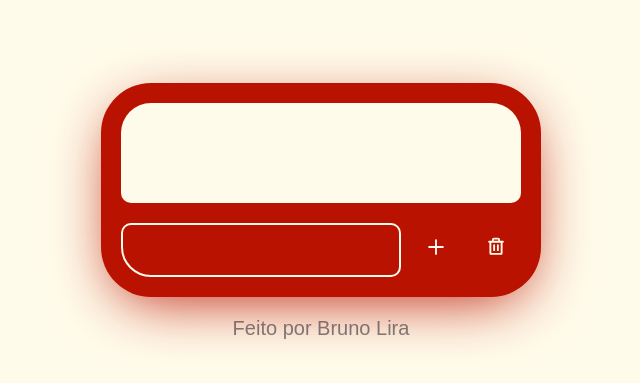
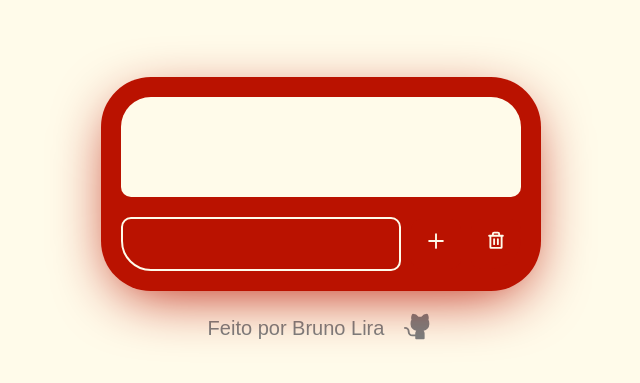
Before and after one commit to brunolieps/to-do-list, a plain HTML site: page index.html in a window 1280 px wide. Shown: the part 189-572 px from the top of the page, without its empty margins (319-959 px from the left). Drawn offline with Linux system fonts and the light colour scheme.

Commit message:
Repo link added

```diff
--- a/index.html
+++ b/index.html
@@ -32,7 +32,16 @@
         </div>
     </div>
 
-    <span style="color: #03192788">Feito por Bruno Lira</span>
+    <div style="display: flex; flex-direction: row; gap: 20px; align-items: center; justify-content: center;">
+        <span style="color: #03192788">Feito por Bruno Lira</span>
+        <a href="https://github.com/brunolieps/to-do-list" target="_blank" rel="noopener noreferrer">
+            <svg xmlns="http://www.w3.org/2000/svg" width="30" height="30" fill="#03192788" viewBox="0 0 256 256">
+                <path
+                    d="M216,104v8a56.06,56.06,0,0,1-48.44,55.47A39.8,39.8,0,0,1,176,192v40a8,8,0,0,1-8,8H104a8,8,0,0,1-8-8V216H72a40,40,0,0,1-40-40A24,24,0,0,0,8,152a8,8,0,0,1,0-16,40,40,0,0,1,40,40,24,24,0,0,0,24,24H96v-8a39.8,39.8,0,0,1,8.44-24.53A56.06,56.06,0,0,1,56,112v-8a58.14,58.14,0,0,1,7.69-28.32A59.78,59.78,0,0,1,69.07,28,8,8,0,0,1,76,24a59.75,59.75,0,0,1,48,24h24a59.75,59.75,0,0,1,48-24,8,8,0,0,1,6.93,4,59.74,59.74,0,0,1,5.37,47.68A58,58,0,0,1,216,104Z">
+                </path>
+            </svg>
+        </a>
+    </div>
 
     <script src="todo.js"></script>
 </body>
```
